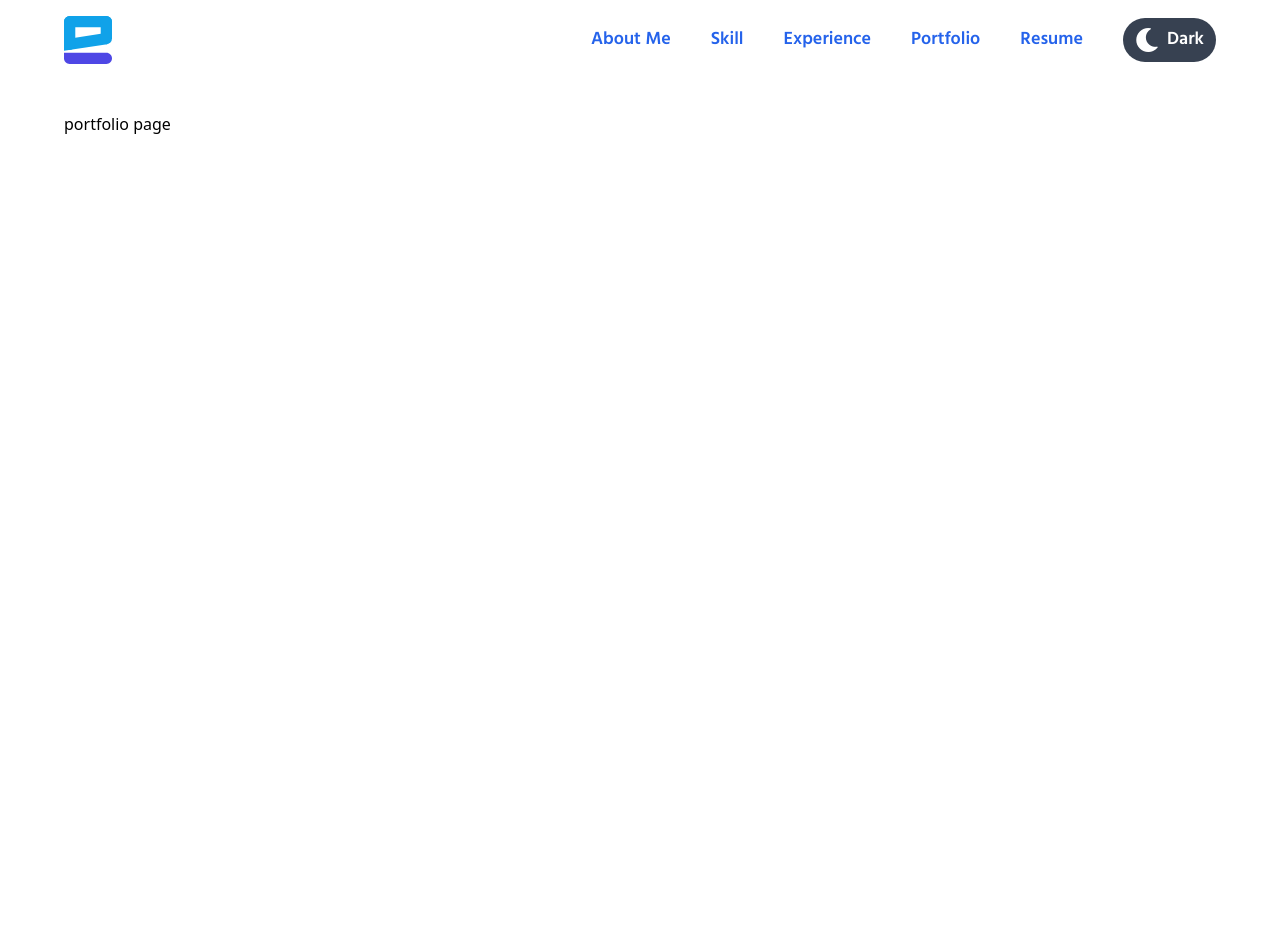
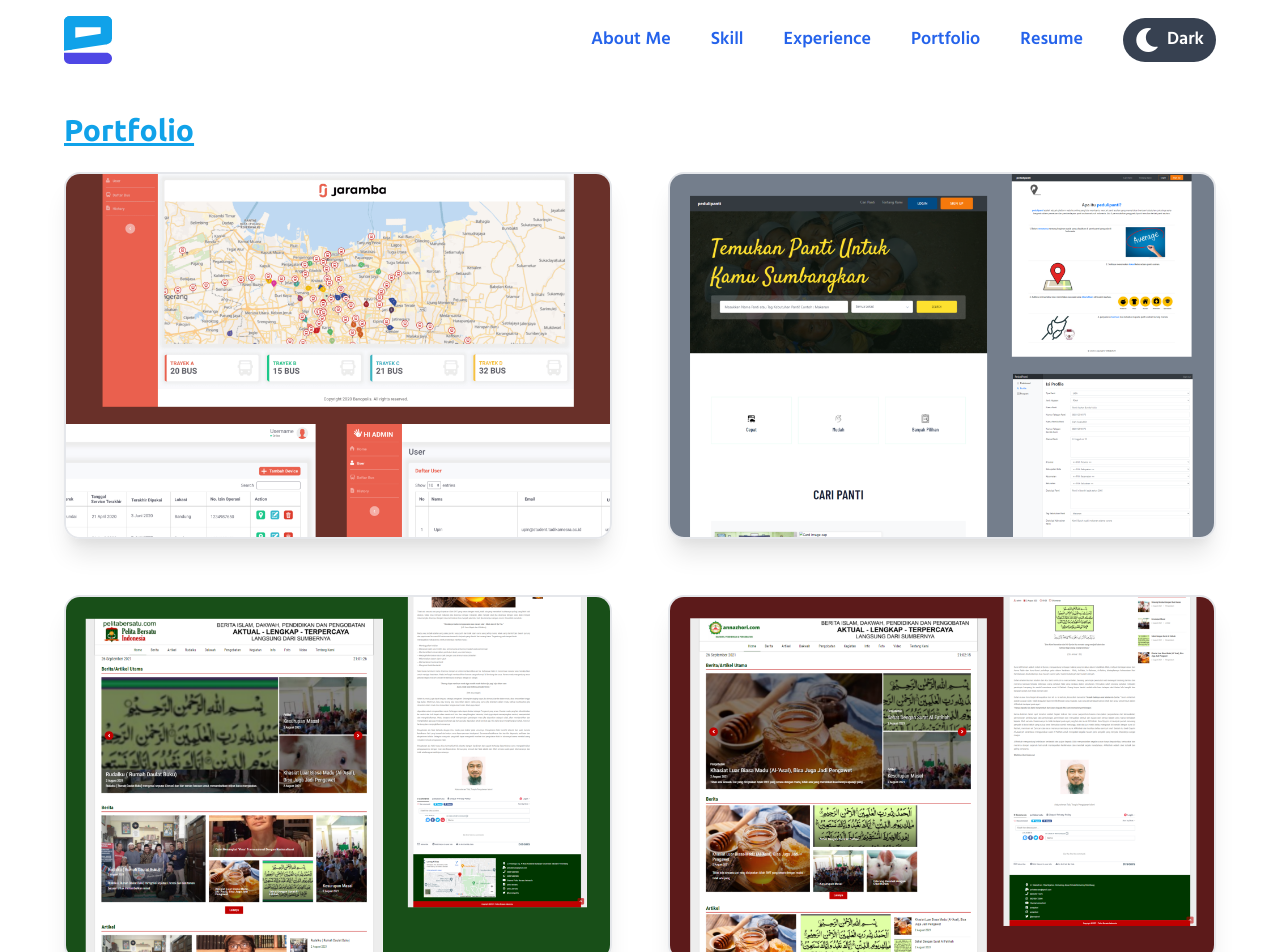
Before and after one commit to edikurniawan-dev/edikurniawan.dev, a React (Create React App) app: page /portfolio in a window 1280 px wide. Shown: the top 952 px of the page. Before the commit the page ends 800 px from the top, so only its background shows below. Built offline with nearby package versions, Linux system fonts and the light colour scheme.

Commit message:
add content of portfolio page

```diff
--- a/src/pages/Portfolio.jsx
+++ b/src/pages/Portfolio.jsx
@@ -1,7 +1,108 @@
 import React from 'react';
+import Jaramba from '../images/portfolio/jaramba.png';
+import PeduliPanti from '../images/portfolio/peduli-panti.png';
+import PelitaBersatu from '../images/portfolio/pelitabersatu.png';
+import Annazhori from '../images/portfolio/annazhori.png';
 
 const Portfolio = () => {
-    return <div>portfolio page</div>;
+    return (
+        <main className="">
+            <h1 className="font-ubuntu text-3xl text-blue-light underline">
+                Portfolio
+            </h1>
+            <br />
+            <div className="grid grid-cols-2 gap-14">
+                <div className="w-full relative">
+                    <div className="absolute inset-0 bg-cover bg-center z-0"></div>
+                    <img
+                        src={Jaramba}
+                        alt=""
+                        className="rounded-2xl border-2 shadow-xl"
+                    />
+
+                    <div className="bg-gray-900 hover:bg-opacity-80 opacity-0 hover:opacity-100 duration-300 absolute inset-0 z-10 flex flex-col justify-center items-center text-white rounded-2xl  text-center">
+                        <a href="#0">
+                            <h1 className="text-2xl font-hind font-semibold pb-5 hover:underline">
+                                Dashboard Admin Jaramba
+                            </h1>
+                            <p className="px-10">
+                                Dashboard Admin Jaramba is application serves to
+                                monitor the location of the bus that is running.
+                                In addition to storing route data, drivers,
+                                buses and bus travel history.
+                            </p>
+                        </a>
+                    </div>
+                </div>
+                <div className="w-full relative">
+                    <div className="absolute inset-0 bg-cover bg-center z-0 "></div>
+                    <img
+                        src={PeduliPanti}
+                        alt=""
+                        className="rounded-2xl border-2  shadow-xl"
+                    />
+
+                    <div className="bg-gray-900 hover:bg-opacity-80 opacity-0 hover:opacity-100 duration-300 absolute inset-0 z-10 flex flex-col justify-center items-center text-white rounded-2xl  text-center">
+                        <a href="https://github.com/NurulHakim/pedulipanti">
+                            <h1 className="text-2xl font-hind font-semibold pb-5 hover:underline">
+                                Peduli Panti
+                            </h1>
+                            <p className="px-10">
+                                Peduli Panti is a website to find orphanages
+                                that need help in the form of money, food,
+                                clothing and more. This website was built using
+                                the Laravel framework and MySQL database.
+                            </p>
+                        </a>
+                    </div>
+                </div>
+                <div className="w-full relative">
+                    <div className="absolute inset-0 bg-cover bg-center z-0 "></div>
+                    <img
+                        src={PelitaBersatu}
+                        alt=""
+                        className="rounded-2xl border-2  shadow-xl"
+                    />
+
+                    <div className="bg-gray-900 hover:bg-opacity-80 opacity-0 hover:opacity-100 duration-300 absolute inset-0 z-10 flex flex-col justify-center items-center text-white rounded-2xl  text-center">
+                        <a href="https://pelitabersatu.com/">
+                            <h1 className="text-2xl font-hind font-semibold pb-5 hover:underline">
+                                Pelita Barsatu
+                            </h1>
+                            <p className="px-10">
+                                Pelita Barsatu is a company website from Pelita
+                                Bersatu Indonesia. This websites were build
+                                using the Content Management System, namely
+                                WordPress and Elementor.
+                            </p>
+                        </a>
+                    </div>
+                </div>
+                <div className="w-full relative">
+                    <div className="absolute inset-0 bg-cover bg-center z-0 "></div>
+                    <img
+                        src={Annazhori}
+                        alt=""
+                        className="rounded-2xl border-2  shadow-xl"
+                    />
+
+                    <div className="bg-gray-900 hover:bg-opacity-80 opacity-0 hover:opacity-100 duration-300 absolute inset-0 z-10 flex flex-col justify-center items-center text-white rounded-2xl  text-center">
+                        <a href="https://annazhori.com/">
+                            <h1 className="text-2xl font-hind font-semibold pb-5 hover:underline">
+                                An-Nazhori
+                            </h1>
+                            <p className="px-10">
+                                An-Nazhori is a company website from Yayasan
+                                Pendidikan dan Dakwah Islan An-Nazhori. This
+                                websites were build using the Content Management
+                                System, namely WordPress and Elementor.
+                            </p>
+                        </a>
+                    </div>
+                </div>
+            </div>
+        </main>
+    );
 };
 
 export default Portfolio;
```
